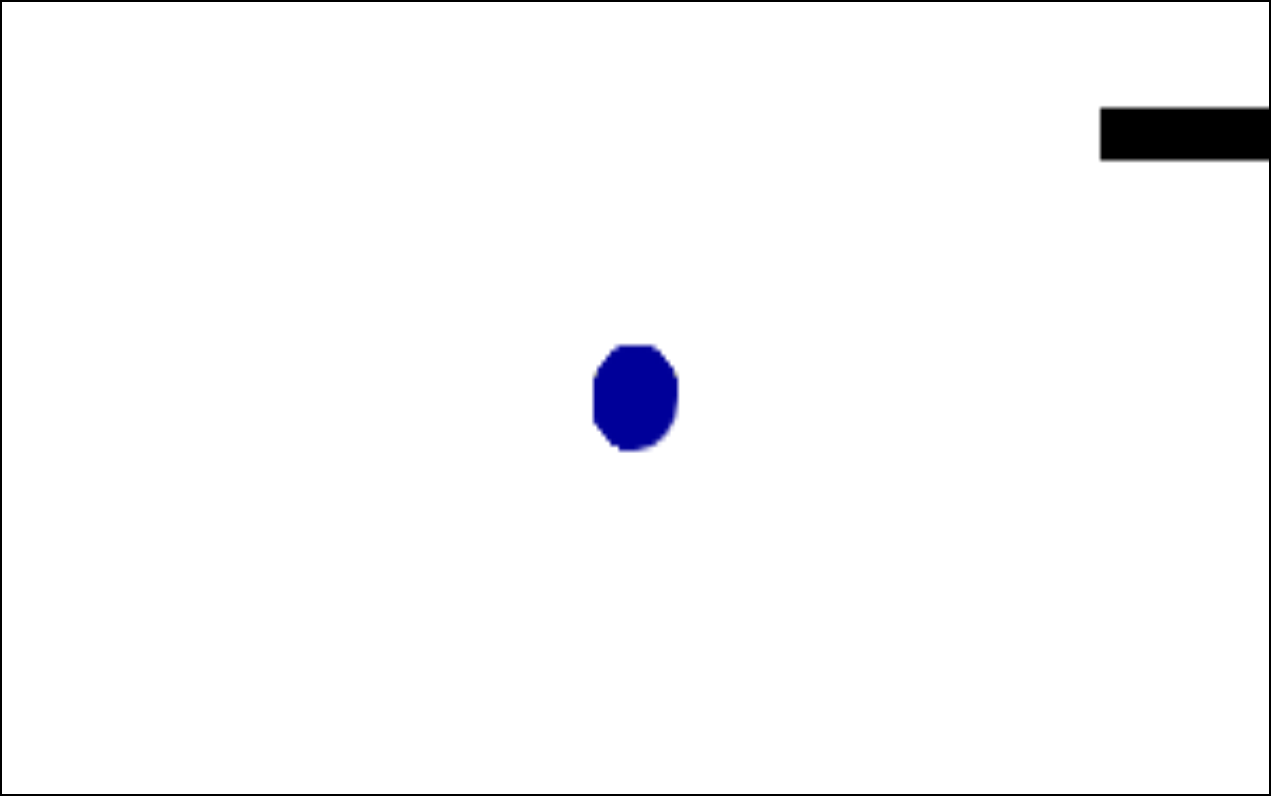
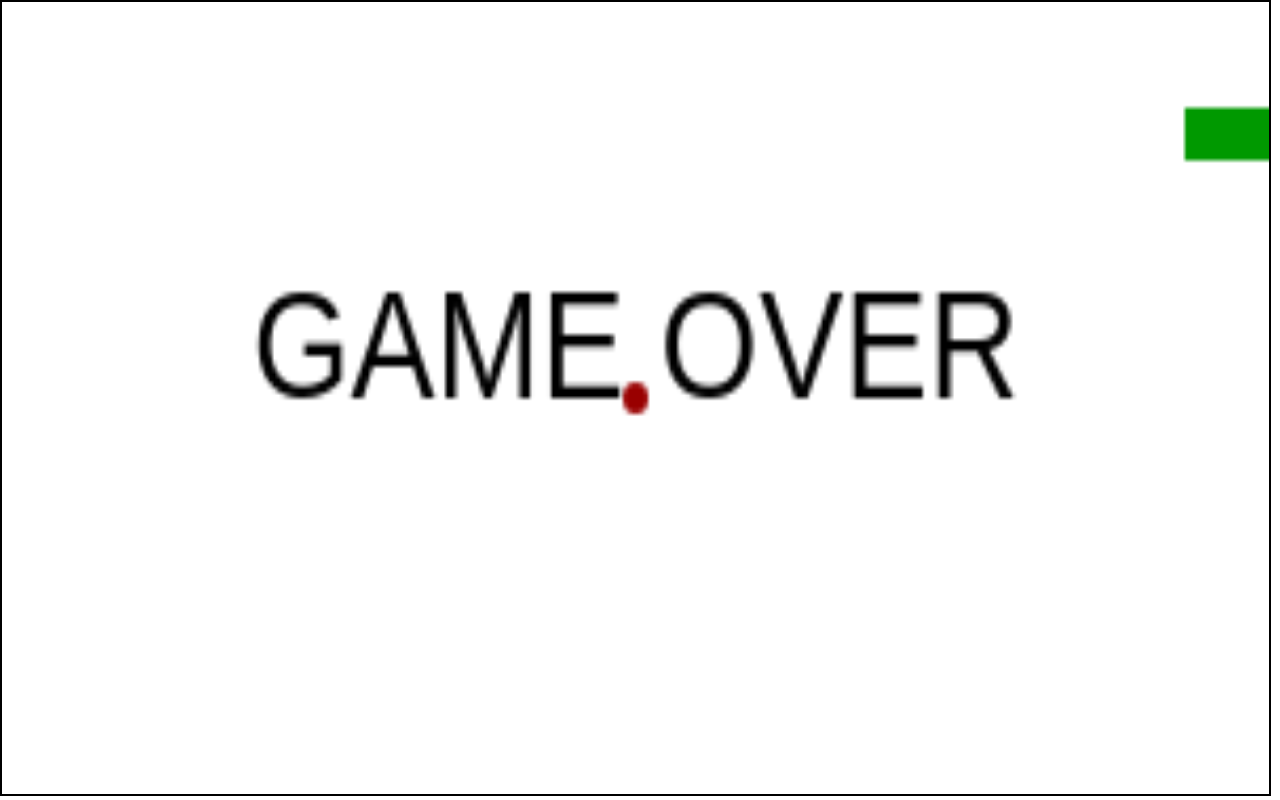
Before and after one commit to Tony-MK/Snake, a plain HTML site: page index.html in a window 1280 px wide. Drawn offline with Linux system fonts and the light colour scheme.

Commit message:
game over function

```diff
--- a/index.html
+++ b/index.html
@@ -20,7 +20,9 @@
 <script type="text/javascript">
 	const FPS = 60;
 	const SPEED = 0.1/FPS;
-
+	function postion(n,y){
+	return y ? parseInt(game.canvas.height*(n)) : parseInt(game.canvas.width*(n))
+	}
 	class Game{
 		constructor(){
 			this.canvas = document.createElement("canvas");
@@ -34,8 +36,11 @@
 			snake.update();
 		}
 		end(){
-			clearInterval(this.interval)
-			document.body.innerHTML = "Game Ended"
+			clearInterval(this.interval);
+			game.context.font = "30px Arial";
+			game.context.textAlign = "center";
+			game.context.fillStyle = "#000";
+			game.context.fillText("GAME OVER",postion(.5),postion(0.5,true))
 		}
 		start(){
 			this.interval = setInterval(this.update,FPS);
@@ -50,17 +55,12 @@
 			this.height = h;
 			this.x = x;
 			this.y = y;
-			this.color = color;
-			if(color === undefined){
-				this.color =  "#000";
-			}
-
 			this.draw();
 
 		}
 
 		draw(){
-			game.context.fillStyle = this.color;
+			game.context.fillStyle = "#090"
 			game.context.fillRect(this.x,this.y,this.width,this.height);
 
 		}
@@ -73,33 +73,46 @@
 	}
 	class Apple{
 		constructor(){
-			this.raduis= 10;
+			this.raduis= 3;
 			this.x = game.canvas.width/2;
 			this.y = game.canvas.height/2;
-			this.update();
+			this.draw();
 
 
 
 
 		}
+		draw(){
+			game.context.beginPath();
+			game.context.arc(this.x,this.y, this.raduis, 0, 2 * Math.PI);
+			game.context.fillStyle = "#900";
+			game.context.fill();
+		}
+		update(){
 
-		update(){
-			game.context.clearRect(this.x, this.y, this.raduis, this.raduis);
 
 			if(snake.body[0].x+snake.width > this.x && this.x > snake.body[0].x-snake.width &&
 				snake.body[0].y+snake.height > this.y && this.y > snake.body[0].y-snake.height){
 
+				game.context.clearRect(0,0, game.canvas.width, game.canvas.height);
+
+
+
 
 				this.x = Math.random() * game.canvas.width;
 				this.y = Math.random() * game.canvas.height;
-				snake.addWeight();
+				this.draw();
+
+
+				snake.addWeight(1);
+
+
+
+
 			}
 
 
-			game.context.beginPath();
-			game.context.arc(this.x,this.y, 10, 0, 2 * Math.PI);
-			game.context.fillStyle = "#009";
-			game.context.fill();
+
 
 
 		}
@@ -120,31 +133,32 @@
 			this.xVel = this.speed;
 			this.yVel = 0;
 			this.body = Array(new Component(80,20,this.width,this.height));
-			this.addWeight();
-			this.addWeight();
-			this.addWeight();
+			this.addWeight(3);
+
 			document.addEventListener("keydown",(e) => {
-				console.log(e.keyCode);
 				e.preventDefault();
+				console.log(e.keyCode)
 				switch(e.keyCode){
 					case 37:
-						if (this.xVel >0){break;}
+						if (this.xVel > 0){break;}
 						this.xVel = -this.speed;
 						this.yVel = 0;
 						break;
+
+
 					case 38:
-						if (this.yVel >0){break;}
+						if (this.yVel > 0){break;}
 						this.xVel = 0;
 						this.yVel =  -this.speed;
 						break;
 
 					case 39:
-						if (this.xVel >0){break;}
+						if (this.xVel < 0){break;}
 						this.xVel = this.speed;
 						this.yVel = 0;
 						break;
 					case 40:
-						if (this.yVel >0){break;}
+						if (this.yVel < 0){break;}
 						this.xVel = 0;
 						this.yVel = this.speed;
 						break;
@@ -155,8 +169,9 @@
 				}
 			});
 		}
-		addWeight(){
-			this.body.push(
+		addWeight(n){
+			while (n > 0) {
+				this.body.push(
 					new Component(
 						this.body[this.body_size].x-10,
 						this.body[this.body_size].y,
@@ -164,45 +179,44 @@
 						this.height,
 					)
 				);
+				this.body_size++
+				n--;
+			}
 			console.log(this.body)
-			this.body_size++
+
 		}
+
 		update(){
+						this.body[this.body_size].clear();
 
-			this.body[this.body_size].clear();
 			this.body[this.body_size].x = this.body[0].x+Math.floor(this.width *this.xVel);
 			this.body[this.body_size].y = this.body[0].y+Math.floor(this.height*this.yVel);
 
 
 
-			if(this.body[this.body_size].x < 0){
-				this.body[this.body_size].x = game.canvas.width
-			}
-			if(this.body[this.body_size].x > game.canvas.width){
-				this.body[this.body_size].x = 0
-			}
 
-			if(this.body[this.body_size].y < 0){
-				this.body[this.body_size].y = game.canvas.height
-			}
-			if(this.body[this.body_size].y > game.canvas.height){
-				this.body[this.body_size].y = 0
-			}
+
+
+
+
 			this.body[this.body_size].draw();
 			let head = this.body[this.body_size];
 			this.body.pop();
 			this.body.unshift(head);
 
+			if(this.body[0].x < 0 || this.body[0].x > game.canvas.width || this.body[0].y < 0 || this.body[0].y > game.canvas.height){
+				game.end()
+			}
+
+			for (var i = this.body.length -1; i > 0; i--) {
+				if(this.body[i].x === this.body[0].x && this.body[i].y === this.body[0].y){
+					this.body[this.body_size].fillStyle = "#090";
+					game.end();
+				}
+			}
 
 
 
-			//for (var i = this.body.length -1; i > 0; i--) {
-			//	if(this.body[i].x === this.body[0].x && this.body[i].y === this.body[0].y){
-			//		console.log(i);
-			//		console.log()
-			//		game.end();
-			//	}
-			//}
 
 
 
@@ -213,7 +227,7 @@
 	}
 
 	var game = new Game();
-	let snake  = new Snake(0,0,10,10);
+	let snake  = new Snake();
 	let apple = new Apple()
 
 	game.start();
```
Also changed, not shown: 1 other file.
